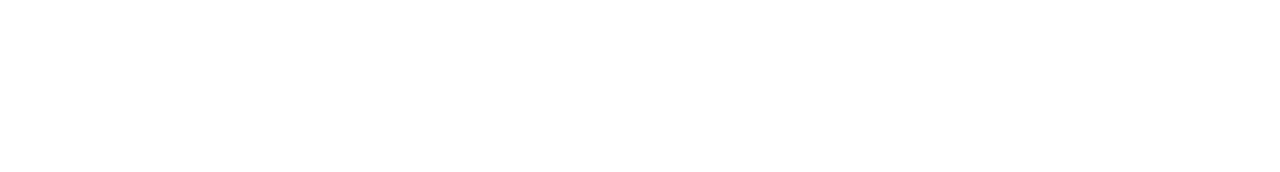
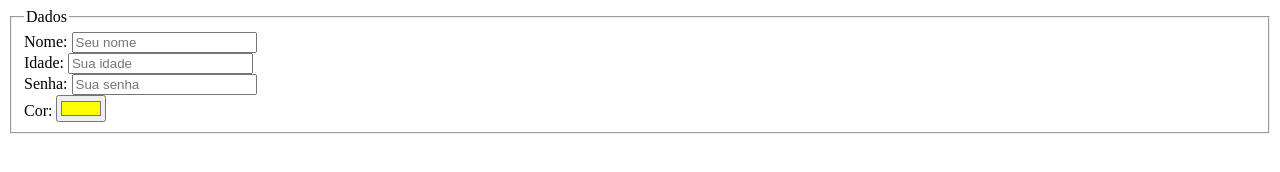
Before and after one commit to CarlosTorres2305/DSM, a plain HTML site: page Web 1/Aula02/exercicio10.html in a window 1280 px wide. Drawn offline with Linux system fonts and the light colour scheme.

Commit message:
Finalização ex-aula02

```diff
--- a/Web 1/Aula02/exercicio10.html
+++ b/Web 1/Aula02/exercicio10.html
@@ -3,9 +3,29 @@
 <head>
     <meta charset="UTF-8">
     <meta name="viewport" content="width=device-width, initial-scale=1.0">
-    <title>Document</title>
+    <title>Exercicio 10</title>
 </head>
 <body>
-
+    <form>
+        <fieldset>
+            <legend>Dados</legend>
+            <div>
+                <label for="name">Nome:</label>
+                <input type="text" id="name" name="nome" placeholder="Seu nome">
+            </div>
+            <div>
+                <label for="idade">Idade:</label>
+                <input type="number" id="idade" name="idade" placeholder="Sua idade">
+            </div>
+            <div>
+                <label for="senha">Senha:</label>
+                <input type="password" id="senha" name="senha" placeholder="Sua senha">
+            </div>
+            <div>
+                <label for="cor">Cor:</label>
+                <input type="color" id="cor" value="#ffff00">
+            </div>
+        </fieldset>
+    </form>
 </body>
 </html>
```
